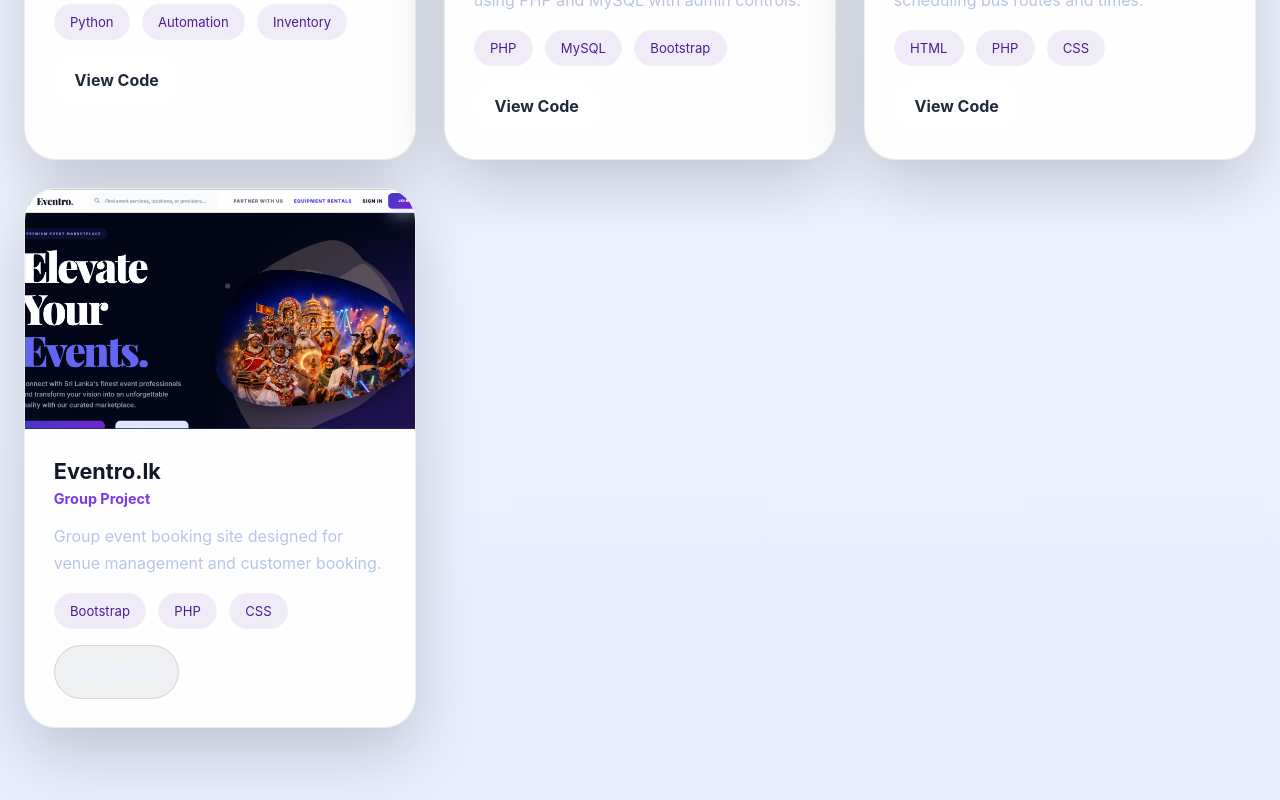
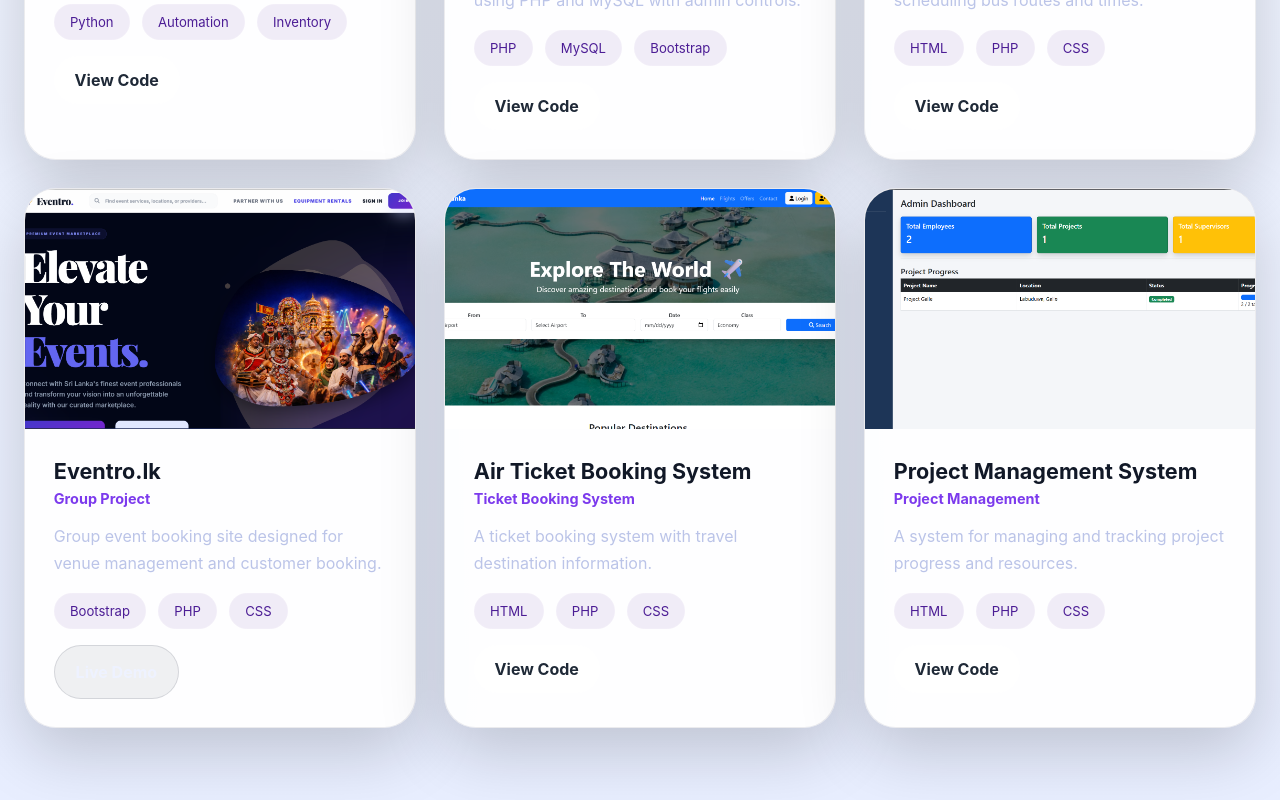
Before and after one commit to Thimira116/Portfolio-Web-Site, a React (Create React App) app: page /#/projects in a window 1280 px wide. Shown: the part 1315-2115 px from the top of the page. Built offline with nearby package versions, Linux system fonts and the light colour scheme.

Commit message:
Add my new projects

```diff
--- a/src/Projects.js
+++ b/src/Projects.js
@@ -8,6 +8,8 @@ import POSImg from "./assets/POS.png";
 import WPOSImg from "./assets/WPOS.png";
 import BusImg from "./assets/Bus.png";
 import EventroImg from "./assets/Eventro.png";
+import AirticketImg from "./assets/Airticket.png";
+import ConstructionImg from "./assets/Construction.png";
 
 const projects = [
   {
@@ -72,6 +74,24 @@ const projects = [
     live: "https://eventro.lk/",
     image: EventroImg,
     tech: ["Bootstrap", "PHP", "CSS"],
+  },
+  {
+    title: "Air Ticket Booking System",
+    description: "A ticket booking system with travel destination information.",
+    role: "Ticket Booking System",
+    github: "https://github.com/Thimira116/Sky-Lanka-Air-Ticket-System",
+    live: null,
+    image: AirticketImg,
+    tech: ["HTML", "PHP", "CSS"],
+  },
+  {
+    title: "Project Management System",
+    description: "A system for managing and tracking project progress and resources.",
+    role: "Project Management",
+    github: "https://github.com/Thimira116/Construction_Project_Management_System",
+    live: null,
+    image: ConstructionImg,
+    tech: ["HTML", "PHP", "CSS"],
   }
 ];
 
```
Also changed, not shown: src/assets/Airticket.png (added), src/assets/Construction.png (added).
